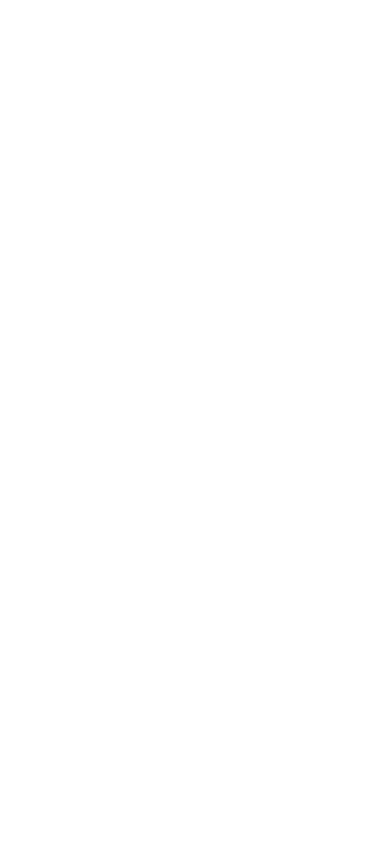
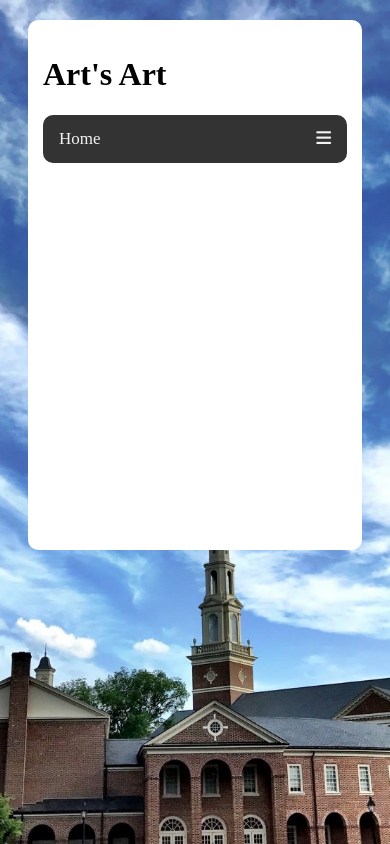
Before and after one commit to Mrredstone2/Arts-Art, a plain HTML site: page index.html in a window 390 px wide. Drawn offline with Linux system fonts and the light colour scheme.

Commit message:
Basic header layout

```diff
--- /dev/null
+++ b/index.css
@@ -0,0 +1,57 @@
+body{
+    background-image: url("backround.jpeg");
+    background-repeat: no-repeat;
+    background-attachment: fixed;
+    background-position: center;
+    background-repeat: no-repeat;
+    background-size: cover;
+}
+.main{
+    background-color: white;
+    padding: 15px;
+    margin: 20px;
+    border-radius: 10px;
+    min-height: 500px;
+}
+.topnav {
+    overflow: hidden;
+    background-color: #333;
+    border-radius: 10px;
+
+}
+.topnav a {
+    float: left;
+    display: block;
+    color: #f2f2f2;
+    text-align: center;
+    padding: 14px 16px;
+    text-decoration: none;
+    font-size: 17px;
+}
+.topnav a:hover {
+    background-color: #ddd;
+    color: black;
+}
+.topnav .icon {
+    display: none;
+}
+@media screen and (max-width: 600px) {
+    .topnav a:not(:first-child) {display: none;}
+    .topnav a.icon {
+        float: right;
+        display: block;
+    }
+}
+@media screen and (max-width: 600px) {
+    .topnav.responsive {position: relative;}
+    .topnav.responsive .icon {
+        position: absolute;
+        right: 0;
+        top: 0;
+    }
+    .topnav.responsive a {
+        float: none;
+        display: block;
+        text-align: left;
+    }
+}
--- a/index.html
+++ b/index.html
@@ -1,9 +1,22 @@
 <!DOCTYPE html>
 <html>
     <head>
-
+        <title>Art's Art</title>
+        <link rel="stylesheet" href="index.css">
     </head>
     <body>
-
+        <div class="main">
+            <h1>Art's Art</h1>
+            <div class="topnav" id="myTopnav">
+                <a href="#home">Home</a>
+                <a href="#news">About</a>
+                <a href="#contact">Gallery</a>
+                <a href="javascript:void(0);" class="icon" onclick="responsive()">
+                    <i class="fa fa-bars"></i>
+                </a>
+            </div>
+        </div>
     </body>
+    <script src="index.js"></script>
+    <script src="https://kit.fontawesome.com/39d3485811.js" crossorigin="anonymous"></script>
 </html>
--- /dev/null
+++ b/index.js
@@ -0,0 +1,8 @@
+function responsive() {
+    var x = document.getElementById("myTopnav");
+    if (x.className === "topnav") {
+        x.className += " responsive";
+    } else {
+        x.className = "topnav";
+    }
+}
```
Also changed, not shown: backround.jpeg (added).
